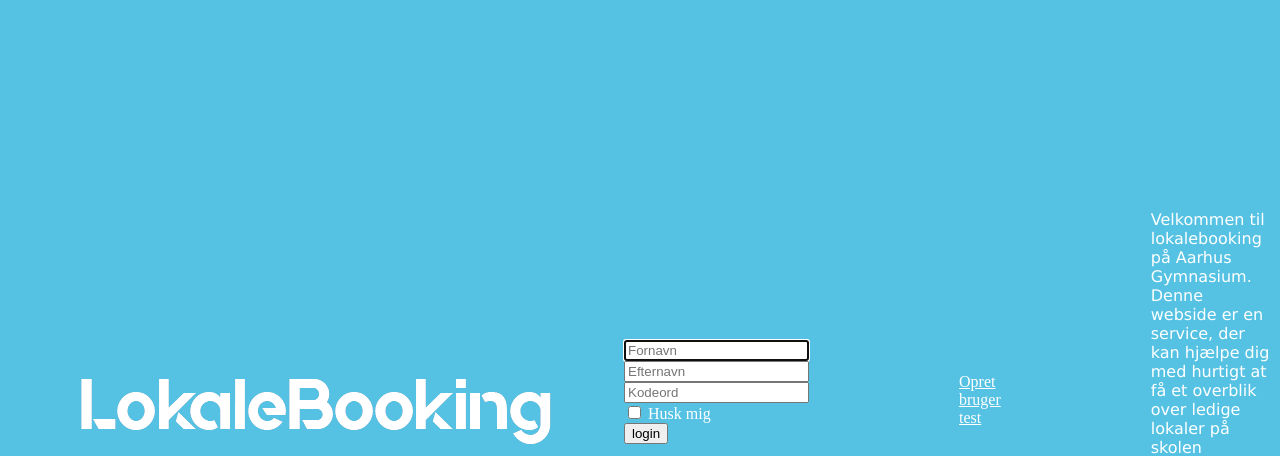
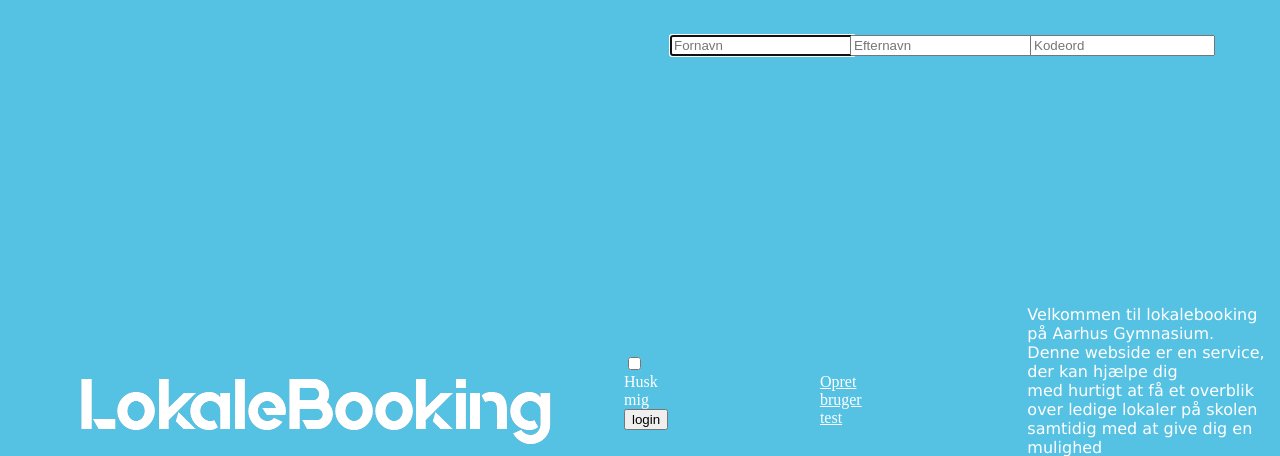
Before and after one commit to flixhack/lokaleBookIT, a PHP site: page /Front.php in a window 1280 px wide. Shown: the top 456 px of the page. Run offline with PHP 8.4, Linux system fonts and the light colour scheme; data that the repository does not hold is empty.

Commit message:
Sat position absolute i front.php i stedte for front.html

```diff
--- a/lokale/root/Front.html
+++ b/lokale/root/Front.html
@@ -43,11 +43,11 @@ background-color: #ffffff;
 
         <!-- <h1 class="h3 mb-3 font-weight-normal text-center">Opret bruger</h1> -->
 
-            <input type="text" style="position:absolute;TOP:35px;left:670px" id="Fornavn" class="form-control text-right" placeholder="Fornavn" required autofocus>
+            <input type="text" id="Fornavn" class="form-control text-right" placeholder="Fornavn" required autofocus>
 
-            <input type="text" style="position:absolute;TOP:35px;left:850px" id="Efternavn" class="form-control text-right" placeholder="Efternavn" required autofocus>
+            <input type="text" id="Efternavn" class="form-control text-right" placeholder="Efternavn" required autofocus>
 
-            <input type="password" style="position:absolute;TOP:35px;left:1030px" id="Password" class="form-control text-right" placeholder="Kodeord" required autofocus>
+            <input type="password" id="Password" class="form-control text-right" placeholder="Kodeord" required autofocus>
 
               <div class="checkbox mb-3 text-center">
                 <label>
--- a/lokale/root/Front.php
+++ b/lokale/root/Front.php
@@ -43,11 +43,11 @@ background-color: #ffffff;
 
         <!-- <h1 class="h3 mb-3 font-weight-normal text-center">Opret bruger</h1> -->
 
-            <input type="text" id="Fornavn" class="form-control text-right" placeholder="Fornavn" required autofocus>
+            <input type="text" id="Fornavn" style="position:absolute;TOP:35px;left:670px" class="form-control text-right" placeholder="Fornavn" required autofocus>
 
-            <input type="text" id="Efternavn" class="form-control text-right" placeholder="Efternavn" required autofocus>
+            <input type="text" id="Efternavn" style="position:absolute;TOP:35px;left:850px" class="form-control text-right" placeholder="Efternavn" required autofocus>
 
-            <input type="password" id="Password" class="form-control text-right" placeholder="Kodeord" required autofocus>
+            <input type="password" id="Password" style="position:absolute;TOP:35px;left:1030px" class="form-control text-right" placeholder="Kodeord" required autofocus>
 
               <div class="checkbox mb-3 text-center">
                 <label>
```
